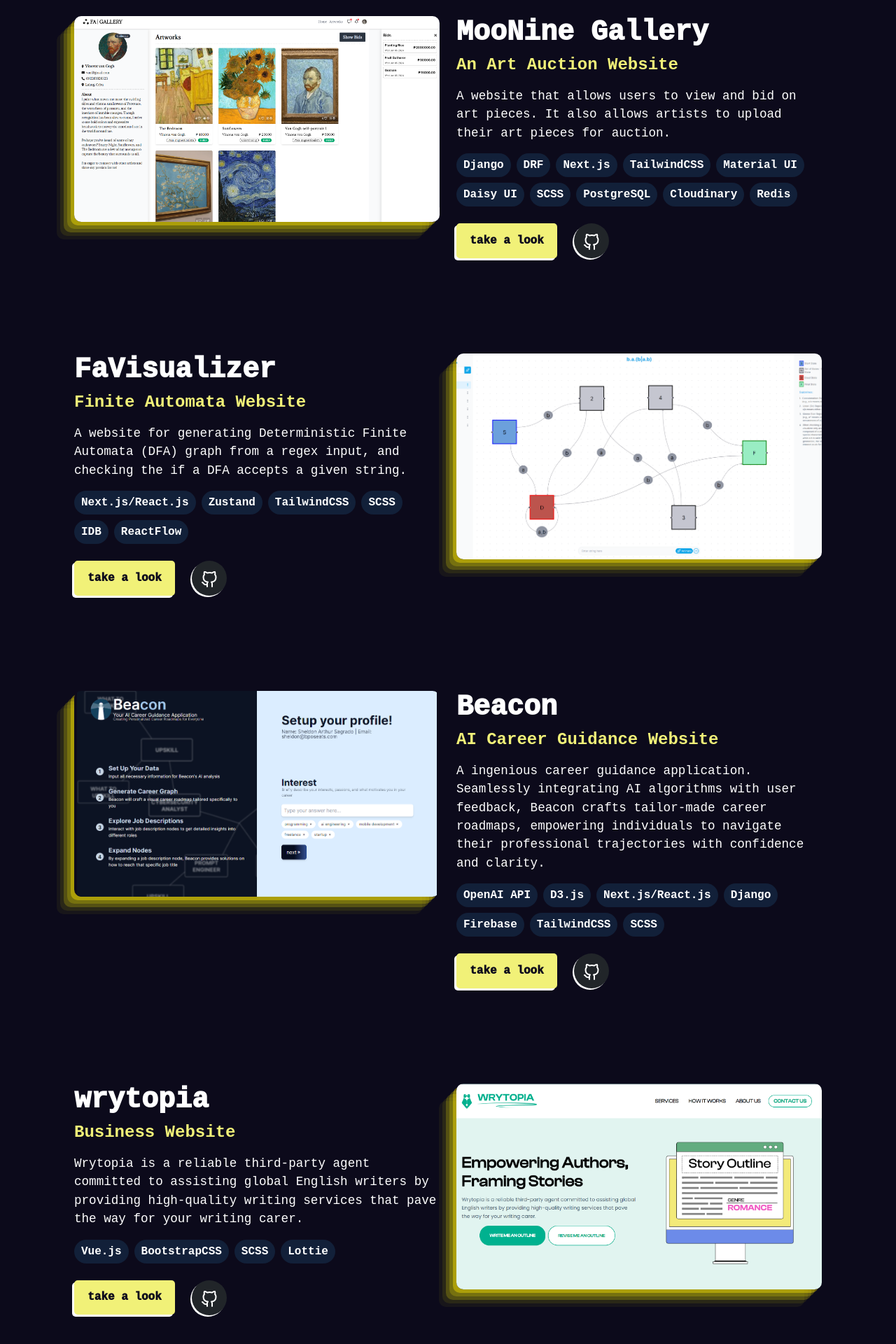
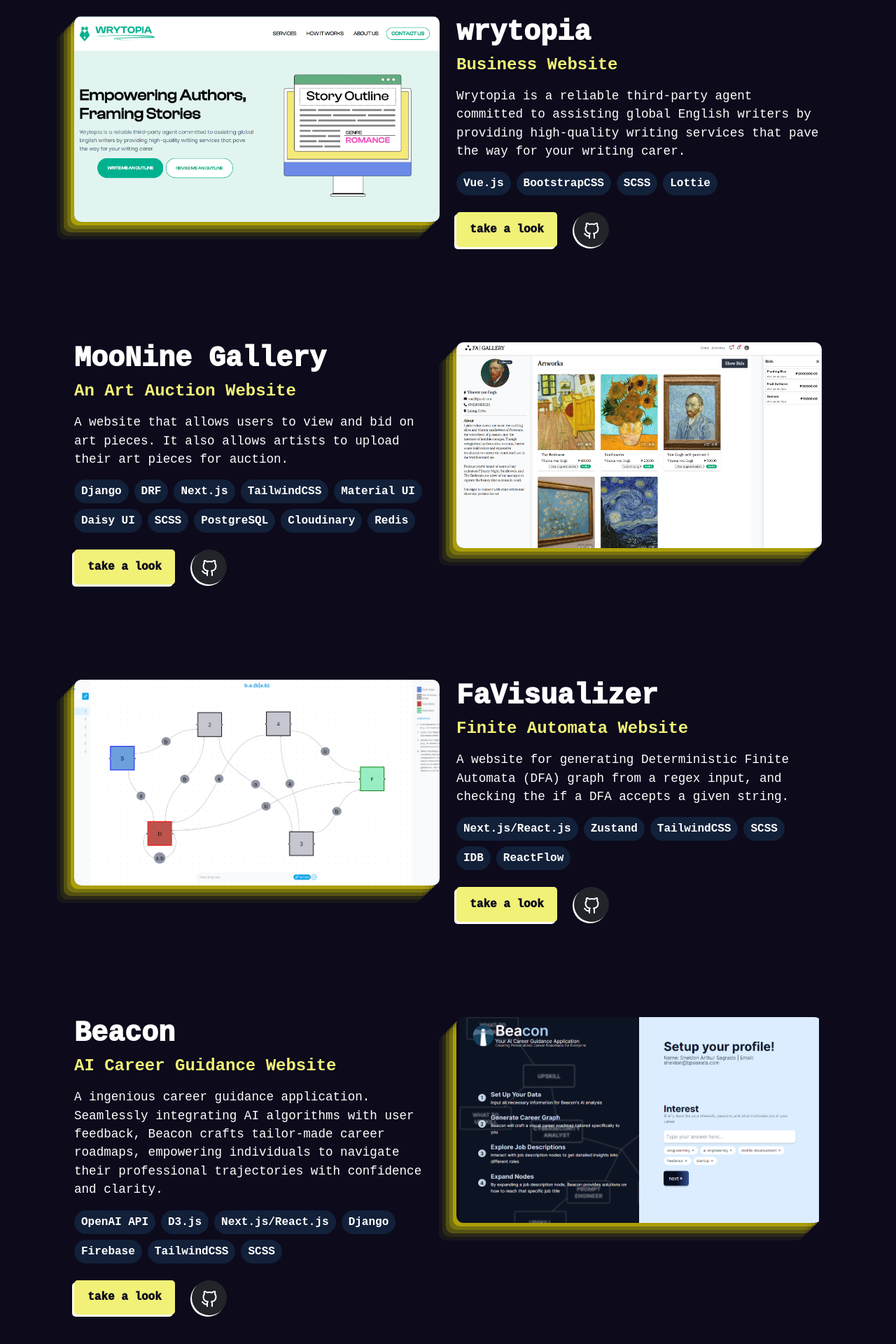
Before and after one commit to cup-noodlehS/portfolio-v2, a Vue app: page / in a window 1280 px wide. Shown: the part 1780-3700 px from the top of the page at 70% size. Built offline with nearby package versions, Linux system fonts and the light colour scheme.

Commit message:
change order of projects

```diff
--- a/src/components/index/features.vue
+++ b/src/components/index/features.vue
@@ -77,6 +77,16 @@ export default {
       screenWidth: 0,
       projects: [
         {
+          imgUrl: "images/wrytopia.png",
+          title: "wrytopia",
+          subtitle: "Business Website",
+          description:
+            "Wrytopia is a reliable third-party agent committed to assisting global English writers by providing high-quality writing services that pave the way for your writing carer.",
+          skills: ["Vue.js", "BootstrapCSS", "SCSS", "Lottie"],
+          link: "https://wrytopia.vercel.app/",
+          github: "https://github.com/cup-noodlehS/CampGo.git",
+        },
+        {
           imgUrl: "images/gallery.png",
           title: "MooNine Gallery",
           subtitle: "An Art Auction Website",
@@ -131,16 +141,6 @@ export default {
           ],
           link: "https://beaconph.site",
           github: "https://github.com/innovustech/beacon",
-        },
-        {
-          imgUrl: "images/wrytopia.png",
-          title: "wrytopia",
-          subtitle: "Business Website",
-          description:
-            "Wrytopia is a reliable third-party agent committed to assisting global English writers by providing high-quality writing services that pave the way for your writing carer.",
-          skills: ["Vue.js", "BootstrapCSS", "SCSS", "Lottie"],
-          link: "https://wrytopia.vercel.app/",
-          github: "https://github.com/cup-noodlehS/CampGo.git",
         },
         {
           imgUrl: "images/campgo.png",
```
